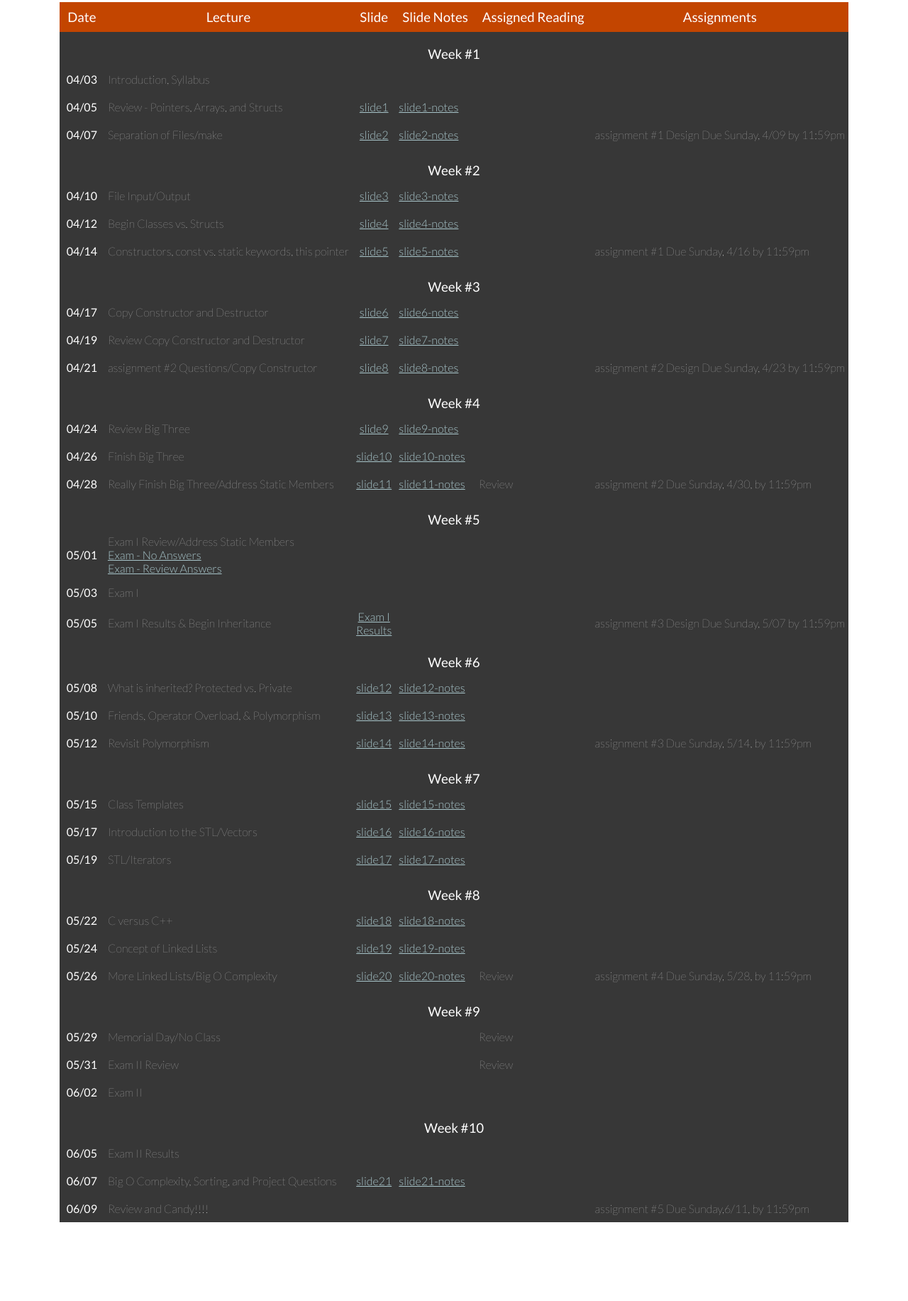
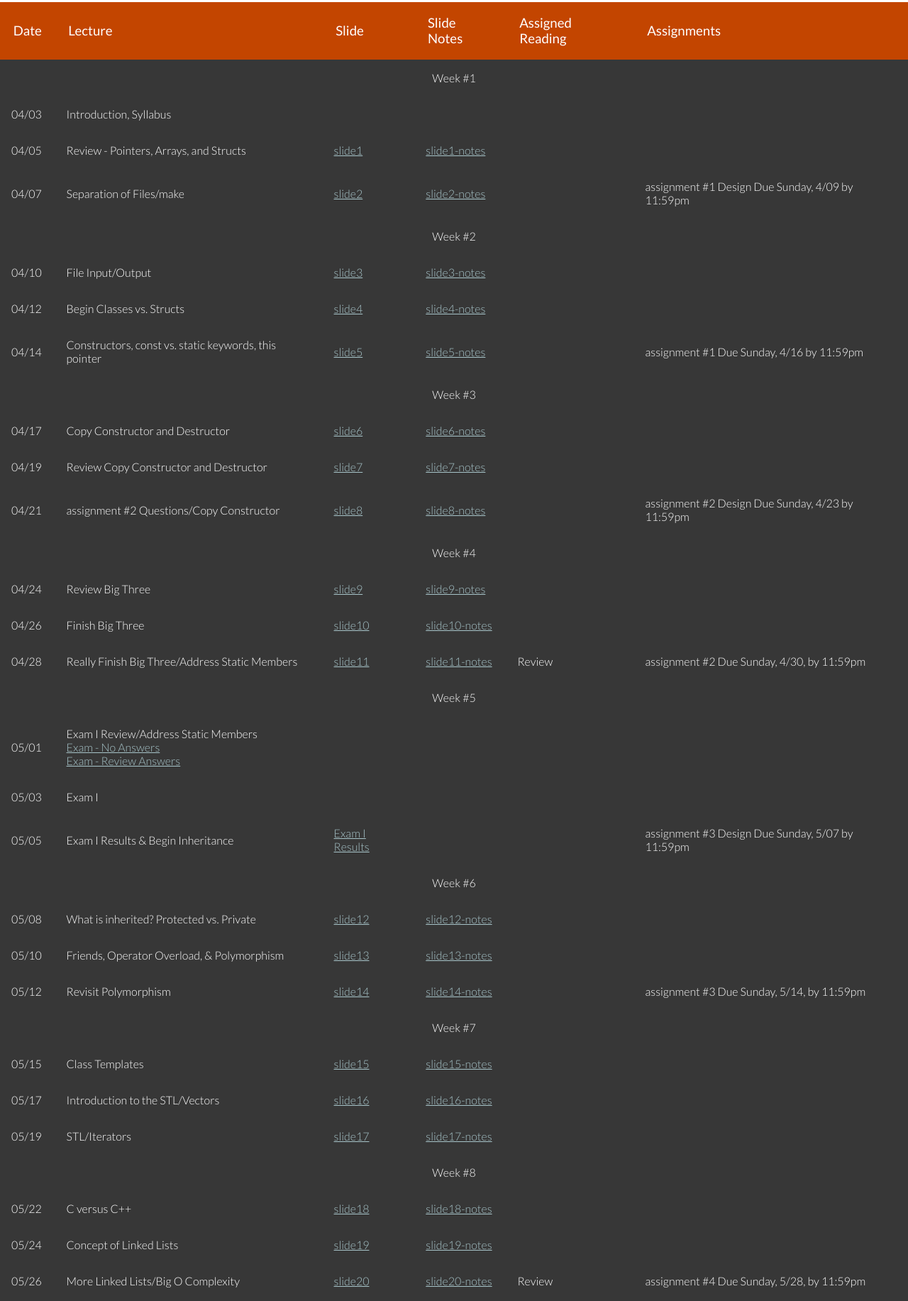
Before and after one commit to ConnorChristensen/WeeklyCalendar, a website: page pug/calendar.pug in a window 1280 px wide. Shown: the part 249-2082 px from the top of the page at 71% size. Before the commit the page ends 1971 px from the top, so only its background shows below. Drawn offline with nearby package versions, Linux system fonts and the light colour scheme; files that its build step writes are made by us from their sources.

Commit message:
unified tables and included mobile accessibility

```diff
--- a/TAHours.js
+++ b/TAHours.js
@@ -214,9 +214,9 @@ $(document).ready(function () {
 
     for (var x = 0; x < TAinfo.length; x++) {
         table += "<tr>";
-        table += "<td>" + TAinfo[x]["name"] + "</td>";
+        table += '<td>' + TAinfo[x]["name"] + "</td>";
         table += '<td><a href="mailto:' + TAinfo[x]["userName"] + '@oregonstate.edu">' + TAinfo[x]["userName"] + "</a></td>";
-        table += "<td>" + TAinfo[x]["officeHours"] + "</td>";
+        table += '<td>' + TAinfo[x]["officeHours"] + "</td>";
         table += '<td><a href="' + TAinfo[x]["doodleLink"] + '">' + TAinfo[x]["demoHours"] + "</a></td>";
         table += "</tr>";
     }
--- a/labs/labs.js
+++ b/labs/labs.js
@@ -114,11 +114,9 @@ var times = [
         table += "<td>" + times[x]["Day"] + "</td>";
         table += "<td>" + convert24to12hour(times[x]["StartTime"]) + " - ";
         table += convert24to12hour(times[x]["StartTime"] + 150) + "</td>";
-//        table += '<td>';
         for (var y = 0; y < (times[x]["TAs"].length); y++) {
             table += "<td>" + times[x]["TAs"][y] + "</td>";
         }
-//        table += "</td>";
         table += "</tr>";
     }
     table += "</table>";
--- a/pug/TABios.pug
+++ b/pug/TABios.pug
@@ -67,7 +67,7 @@ html(lang="en")
                 },
                 {
                     name: "Taz Thenell",
-                    picture: "taz2.jpg",
+                    picture: "taz.jpg",
                     description: "Hello, my name is Taz (Tasman really but I never go by that name) and I'm a 4th year computer science major in the systems option. I'm a Corvallis native and I attended Corvallis High School before coming to OSU. My passions include music and teaching. I've been part of the Oregon state Symphony for 6 years and I currently play assistant principle Viola. As far as teaching goes, I would eventually like to be a professor. One way I've tried to prepare myself for that goal is by TAing you rascals for more than two years."
                 },
                 {
@@ -117,7 +117,7 @@ html(lang="en")
                 },
                 {
                     name: "Aidan Carson",
-                    picture: "null",
+                    picture: "aidan.png",
                     description: "Hey! My name’s Aidan, and I’m a sophomore in Computer Science. I grew up in Corvallis, so I know this place pretty well :D. If you have any questions about the cool places to eat or hang out, come talk to me! I also like video games, biking, and soccer, so let’s get together and play! I’m available through email if you have any CS questions. Email me during the week or on the weekends and I’ll do my best to get back to you! Also, I’m a MECOP pre-select, so if you have any questions about how that works or about the program in general, I’ll do my best to help you out! Computer Science is a really difficult for many people. I came into OSU with zero knowledge of programming, and I went through that exact same stage of difficulty and frustration that many experience - I know how it feels. Trust me, it gets much better and I hope our class’ TAs can help make this beginning stage as painless and, hopefully, as fun as possible!"
                 },
                 {
@@ -147,7 +147,7 @@ html(lang="en")
                 },
                 {
                     name: "Henry Peterson",
-                    picture: "null",
+                    picture: "henry.jpg",
                     description: ""
                 },
                 {
--- a/pug/calendar.pug
+++ b/pug/calendar.pug
@@ -31,7 +31,7 @@ html(lang="en")
         td.weekBreak(colspan="6") Week #1
 
       tr
-        th 04/03
+        td 04/03
         td Introduction, Syllabus
         td
         td
@@ -39,7 +39,7 @@ html(lang="en")
             a(href="https://ocw.mit.edu/courses/electrical-engineering-and-computer-science/6-096-introduction-to-c-january-iap-2011/lecture-notes/MIT6_096IAP11_lec01.pdf")
 
       tr
-        th 04/05
+        td 04/05
         td Review - Pointers, Arrays, and Structs
         td
             a(href="slide1.pdf") slide1
@@ -49,7 +49,7 @@ html(lang="en")
             a(href="https://ocw.mit.edu/courses/electrical-engineering-and-computer-science/6-096-introduction-to-c-january-iap-2011/lecture-notes/MIT6_096IAP11_lec01.pdf")
 
       tr
-        th 04/07
+        td 04/07
         td Separation of Files/make
         td
             a(href="slide2.pdf") slide2
@@ -63,7 +63,7 @@ html(lang="en")
         td.weekBreak(colspan="6") Week #2
 
       tr
-        th 04/10
+        td 04/10
         td File Input/Output
         td
             a(href="slide3.pdf") slide3
@@ -73,7 +73,7 @@ html(lang="en")
             a(href="https://ocw.mit.edu/courses/electrical-engineering-and-computer-science/6-096-introduction-to-c-january-iap-2011/lecture-notes/MIT6_096IAP11_lec01.pdf")
 
       tr
-        th 04/12
+        td 04/12
         td Begin Classes vs. Structs
         td
             a(href="slide4.pdf") slide4
@@ -83,7 +83,7 @@ html(lang="en")
             a(href="https://ocw.mit.edu/courses/electrical-engineering-and-computer-science/6-096-introduction-to-c-january-iap-2011/lecture-notes/MIT6_096IAP11_lec02.pdf")
 
       tr
-        th 04/14
+        td 04/14
         td Constructors, const vs. static keywords, this pointer
         td
             a(href="slide5.pdf") slide5
@@ -97,7 +97,7 @@ html(lang="en")
         td.weekBreak(colspan="6") Week #3
 
       tr
-        th 04/17
+        td 04/17
         td Copy Constructor and Destructor
         td
             a(href="slide6.pdf") slide6
@@ -107,7 +107,7 @@ html(lang="en")
             a(href="https://ocw.mit.edu/courses/electrical-engineering-and-computer-science/6-096-introduction-to-c-january-iap-2011/lecture-notes/MIT6_096IAP11_lec02.pdf")
 
       tr
-        th 04/19
+        td 04/19
         td Review Copy Constructor and Destructor
         td
             a(href="slide7.pdf") slide7
@@ -117,7 +117,7 @@ html(lang="en")
             a(href="https://ocw.mit.edu/courses/electrical-engineering-and-computer-science/6-096-introduction-to-c-january-iap-2011/lecture-notes/MIT6_096IAP11_lec02.pdf")
 
       tr
-        th 04/21
+        td 04/21
         td assignment #2 Questions/Copy Constructor
         td
             a(href="slide8.pdf") slide8
@@ -131,7 +131,7 @@ html(lang="en")
         td.weekBreak(colspan="6") Week #4
 
       tr
-        th 04/24
+        td 04/24
         td Review Big Three
         td
             a(href="slide9.pdf") slide9
@@ -140,7 +140,7 @@ html(lang="en")
         td
 
       tr
-        th 04/26
+        td 04/26
         td Finish Big Three
         td
             a(href="slide10.pdf") slide10
@@ -149,7 +149,7 @@ html(lang="en")
         td
 
       tr
-        th 04/28
+        td 04/28
         td Really Finish Big Three/Address Static Members
         td
             a(href="slide11.pdf") slide11
@@ -162,7 +162,7 @@ html(lang="en")
         td.weekBreak(colspan="6") Week #5
 
       tr
-        th 05/01
+        td 05/01
         td Exam I Review/Address Static Members
             br
             a(href="162sp16test1.pdf") Exam - No Answers
@@ -174,7 +174,7 @@ html(lang="en")
             a(href="https://ocw.mit.edu/courses/electrical-engineering-and-computer-science/6-096-introduction-to-c-january-iap-2011/lecture-notes/MIT6_096IAP11_lec03.pdf")
 
       tr
-        th 05/03
+        td 05/03
         td Exam I
         td
         td
@@ -182,7 +182,7 @@ html(lang="en")
             a(href="https://ocw.mit.edu/courses/electrical-engineering-and-computer-science/6-096-introduction-to-c-january-iap-2011/lecture-notes/MIT6_096IAP11_lec03.pdf")
 
       tr
-        th 05/05
+        td 05/05
         td Exam I Results &amp; Begin Inheritance
         td
             a(href="162_exam1_1.pdf") Exam I Results
@@ -195,7 +195,7 @@ html(lang="en")
         td.weekBreak(colspan="6") Week #6
 
       tr
-        th 05/08
+        td 05/08
         td What is inherited? Protected vs. Private
         td
             a(href="slide12.pdf") slide12
@@ -205,7 +205,7 @@ html(lang="en")
             a(href="https://ocw.mit.edu/courses/electrical-engineering-and-computer-science/6-096-introduction-to-c-january-iap-2011/lecture-notes/MIT6_096IAP11_lec05.pdf")
 
       tr
-        th 05/10
+        td 05/10
         td Friends, Operator Overload, &amp; Polymorphism
         td
             a(href="slide13.pdf") slide13
@@ -215,7 +215,7 @@ html(lang="en")
             a(href="https://ocw.mit.edu/courses/electrical-engineering-and-computer-science/6-096-introduction-to-c-january-iap-2011/lecture-notes/MIT6_096IAP11_lec04.pdf")
 
       tr
-        th 05/12
+        td 05/12
         td Revisit Polymorphism
         td
             a(href="slide14.pdf") slide14
@@ -229,7 +229,7 @@ html(lang="en")
         td.weekBreak(colspan="6") Week #7
 
       tr
-        th 05/15
+        td 05/15
         td Class Templates
         td
             a(href="slide15.pdf") slide15
@@ -240,7 +240,7 @@ html(lang="en")
         td
 
       tr
-        th 05/17
+        td 05/17
         td Introduction to the STL/Vectors
         td
             a(href="slide16.pdf") slide16
@@ -248,7 +248,7 @@ html(lang="en")
             a(href="slide16-notes.pdf") slide16-notes
 
       tr
-        th 05/19
+        td 05/19
         td STL/Iterators
         td
             a(href="slides/slide17.pdf") slide17
@@ -261,7 +261,7 @@ html(lang="en")
         td.weekBreak(colspan="6") Week #8
 
       tr
-        th 05/22
+        td 05/22
         td C versus C++
         td
             a(href="slides/slide18.pdf") slide18
@@ -271,7 +271,7 @@ html(lang="en")
             a(href="https://ocw.mit.edu/courses/electrical-engineering-and-computer-science/6-096-introduction-to-c-january-iap-2011/lecture-notes/MIT6_096IAP11_lec04.pdf")
 
       tr
-        th 05/24
+        td 05/24
         td Concept of Linked Lists
         td
             a(href="slides/slide19.pdf") slide19
@@ -281,7 +281,7 @@ html(lang="en")
             a(href="https://ocw.mit.edu/courses/electrical-engineering-and-computer-science/6-096-introduction-to-c-january-iap-2011/lecture-notes/MIT6_096IAP11_lec04.pdf")
 
       tr
-        th 05/26
+        td 05/26
         td More Linked Lists/Big O Complexity
         td
             a(href="slides/slide20.pdf") slide20
@@ -294,21 +294,21 @@ html(lang="en")
         td.weekBreak(colspan="6") Week #9
 
       tr
-        th 05/29
+        td 05/29
         td Memorial Day/No Class
         td
         td
         td Review
 
       tr
-        th 05/31
+        td 05/31
         td Exam II Review
         td
         td
         td Review
 
       tr
-        th 06/02
+        td 06/02
         td Exam II
         td
         td
@@ -319,7 +319,7 @@ html(lang="en")
         td.weekBreak(colspan="6") Week #10
 
       tr
-        th 06/05
+        td 06/05
         td Exam II Results
         td
         td
@@ -327,7 +327,7 @@ html(lang="en")
             a(href="https://ocw.mit.edu/courses/electrical-engineering-and-computer-science/6-096-introduction-to-c-january-iap-2011/lecture-notes/MIT6_096IAP11_lec07.pdf")
 
       tr
-        th 06/07
+        td 06/07
         td Big O Complexity, Sorting, and Project Questions
         td
             a(href="slides/slide21.pdf") slide21
@@ -336,7 +336,7 @@ html(lang="en")
         td
 
       tr
-        th 06/09
+        td 06/09
         td Review and Candy!!!!
         td
         td
--- /dev/null
+++ b/resources/scss/modules/table.scss
@@ -0,0 +1,62 @@
+@mixin responsiveTable($tag, $breakPoint, $seperator: 10px) {
+    #{$tag} {
+        max-width: 1300px;
+        margin: auto;
+        min-width: 300px;
+        background: $darkGrey;
+        color: white;
+        overflow: hidden;
+        border-collapse: collapse;
+        a {
+            color: $lightBlue;
+        }
+        th {
+            display: none;
+            font-weight: 400;
+            font-size: 14pt;
+            background: $orange;
+        }
+        td {
+            display: block;
+
+            @media screen and (max-width: $breakPoint) {
+                    &:first-child {
+                    padding-top: 15px;
+                }
+                    &:last-child {
+                    border-bottom: $seperator solid white;
+                    padding-bottom: 15px;
+                }
+            }
+            &:before {
+                //content: attr(data-th)": "; // who knew you could do this? The internet, that's who.
+                font-weight: bold;
+                width: 7em; //add space between title and content
+                display: inline-block; //align the content
+                @media (min-width: $breakPoint) {
+                    display: none;
+                }
+            }
+        }
+        th, td {
+            padding: 10px;
+            text-align: left;
+            @media (min-width: $breakPoint) {
+                padding: 1em !important;
+                display: table-cell;
+                padding: .25em .5em;
+                &:first-child {
+                    padding-left: 0;
+                }
+                &:last-child {
+                    padding-right: 0;
+                }
+            }
+        }
+        tr {
+            @media (min-width: $breakPoint) {
+                margin-bottom: 30px;
+            }
+        }
+    }
+}
--- a/resources/scss/variables/reset.scss
+++ b/resources/scss/variables/reset.scss
@@ -1,17 +1,15 @@
-html {
-    width: 100vw;
+html, body {
     margin: 0;
     padding: 0;
-}
-
-body {
-	margin: 0;
-	padding: 0;
-    width: auto;
-    overflow: scroll;
 }
 
 * {
     font-family: 'Lato', sans-serif;
     font-weight: 300;
+    text-rendering: optimizeLegibility;
 }
+
+table {
+	border-collapse: collapse;
+	border-spacing: 0;
+}
--- a/scss/calendar.scss
+++ b/scss/calendar.scss
@@ -1,45 +1,22 @@
 @import '../resources/scss/modules/navigation';
+@import "../resources/scss/modules/table";
 @import "../resources/scss/variables/reset";
 
 
+@include responsiveTable("table", 600px, 10px);
 
 table {
-    border-collapse: collapse;
-    background: $darkGrey;
-    margin: auto;
-    color: white;
-    tr:first-child {
-        background: $orange;
-        font-size: 14pt;
+    td:nth-of-type(1):before:not(.weekBreak) {content: "Date"; }
+    td:nth-of-type(2):before {content: "Lecture"; }
+    td:nth-of-type(3):before {content: "Slide"; }
+    td:nth-of-type(4):before {content: "Slide Notes"; }
+    td:nth-of-type(5):before {content: "Assignments"; }
+
+    .weekBreak {
+        @media screen and (max-width: 600px) {
+            background: $orange;
+        }
         text-align: center;
-    }
-    th {
-        font-weight: 400;
-        padding: 10px;
-    }
-    td {
-        font-weight: 100;
-        padding: 5px;
-    }
-    td:nth-child(3) {
-        text-align: center;
-        width: 50px;
-    }
-    .weekBreak {
-        text-align: center;
-        font-weight: 500;
-        font-size: 14pt;
-        padding-top: 20px;
-    }
-    .header {
-        td {
-            padding: 10px;
-        }
-        background: $darkGrey;
-        font-size: 15pt;
-        text-align: center;
-    }
-    a {
-        color: $lightBlue;
+        border: none !important;
     }
 }
--- a/scss/labs.scss
+++ b/scss/labs.scss
@@ -1,4 +1,5 @@
 @import "../resources/scss/modules/navigation";
+@import "../resources/scss/modules/table";
 @import "../resources/scss/variables/reset";
 
 .content {
@@ -21,25 +22,36 @@
     }
 }
 
+@include responsiveTable(".labsTable", 600px, 10px);
 
-.labsTable {
-    width: 800px;
-    background: $darkGrey;
-    color: white;
-    border-collapse: collapse;
-    margin: 5vh auto;
-    th {
-        padding: 10px;
-        font-size: 14pt;
-        background: $orange;
-        color: white;
-    }
-    td {
-        padding: 10px;
-    }
-    td:nth-child(1),
-    td:nth-child(2),
-    td:nth-child(3) {
-        text-align: center;
-    }
+table {
+    td:nth-of-type(1):before {content: "Section"; }
+    td:nth-of-type(2):before {content: "Day"; }
+    td:nth-of-type(3):before {content: "Time"; }
+    td:nth-of-type(4):before {content: "TA1"; }
+    td:nth-of-type(5):before {content: "TA2"; }
+    td:nth-of-type(6):before {content: "TA3"; }
 }
+
+
+//.labsTable {
+//    width: 800px;
+//    background: $darkGrey;
+//    color: white;
+//    border-collapse: collapse;
+//    margin: 5vh auto;
+//    th {
+//        padding: 10px;
+//        font-size: 14pt;
+//        background: $orange;
+//        color: white;
+//    }
+//    td {
+//        padding: 10px;
+//    }
+//    td:nth-child(1),
+//    td:nth-child(2),
+//    td:nth-child(3) {
+//        text-align: center;
+//    }
+//}
```
Also changed, not shown: main.scss (+23 -54 lines), pug/links.pug (+46 -46 lines), pug/syllabus.pug (+31 -44 lines), resources/scss/modules/navigation.scss (+8 -0 lines).
